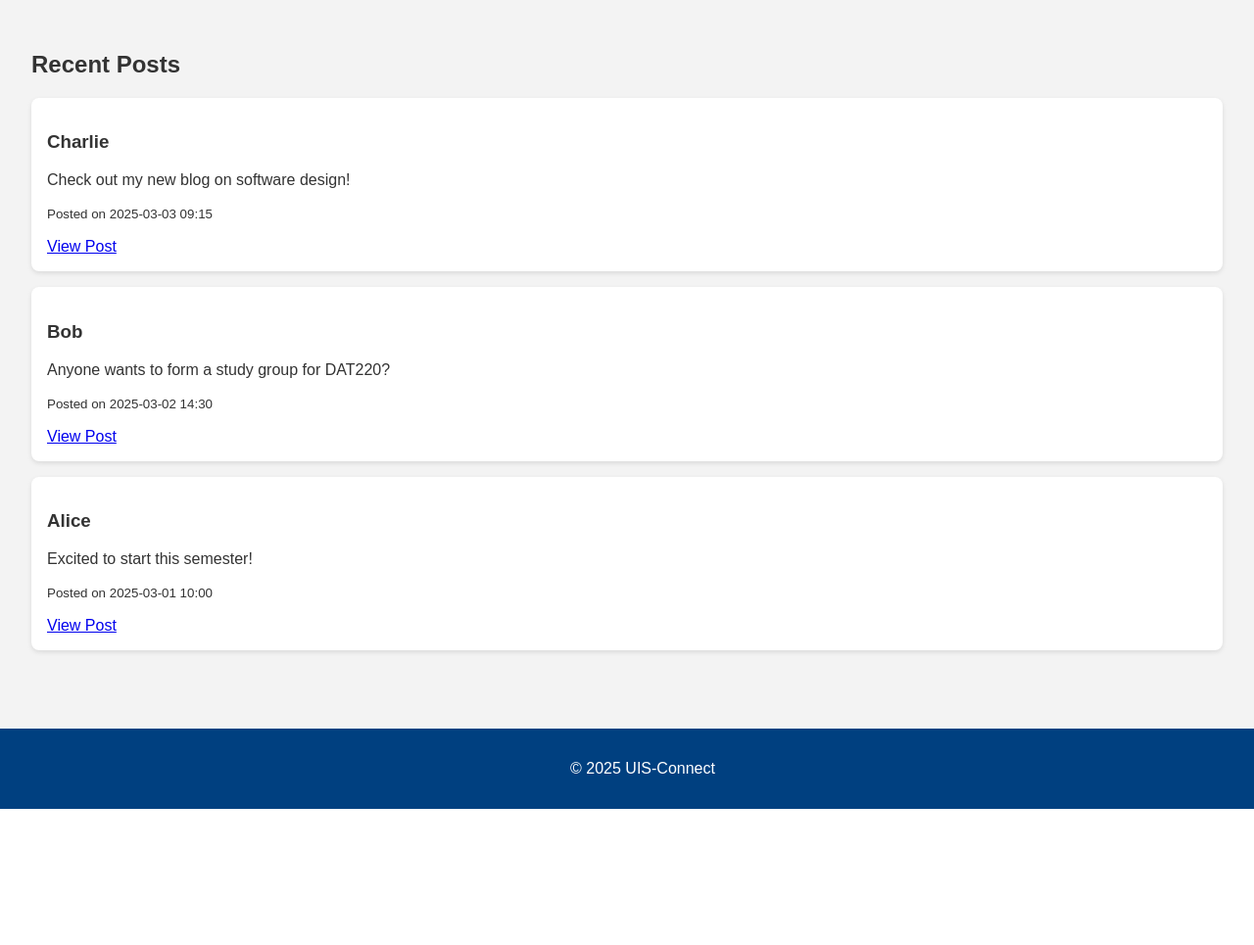
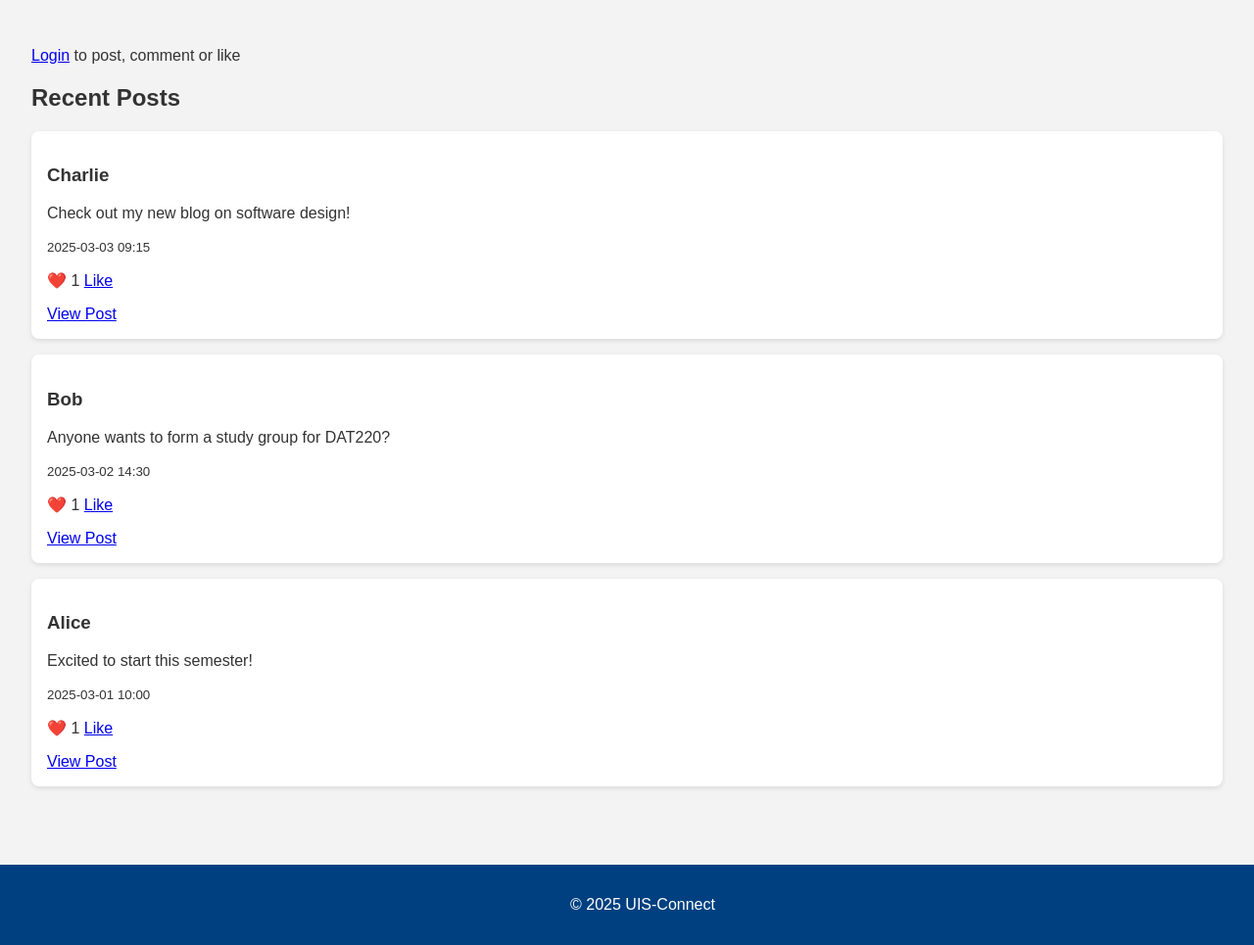
Before and after one commit to Odin-Troli19/UIS-CONNECT-PROJECT, a Flask app: page / in a window 1280 px wide. Shown: the part 130-1095 px from the top of the page at 98% size. Before the commit the page ends 956 px from the top, so only its background shows below. Run offline with Flask 3, Linux system fonts and the light colour scheme; data comes from the database, SQL or seed files in the repository.

Commit message:
new edits, adding newpost, likes

```diff
--- a/app/app.py
+++ b/app/app.py
@@ -1,12 +1,42 @@
-from flask import Flask, render_template, request, redirect, url_for
-from db_utils import get_all_posts, get_user_profile, get_post_with_comments, add_comment
+from flask import Flask, render_template, request, redirect, url_for, flash, session
+from db_utils import (
+    get_all_posts,
+    get_user_profile,
+    get_post_with_comments,
+    add_comment,
+    add_post,
+    like_post,
+    authenticate_user
+)
+from config import DATABASE
 
 app = Flask(__name__)
+app.secret_key = 'secret-key-for-demo'  # Change this for production
 
 @app.route('/')
 def index():
     posts = get_all_posts()
     return render_template('index.html', posts=posts)
+
+@app.route('/login', methods=['GET', 'POST'])
+def login():
+    if request.method == 'POST':
+        username = request.form['username']
+        user = authenticate_user(username)
+        if user:
+            session['user_id'] = user['id']
+            session['username'] = user['username']
+            flash('Login successful!', 'success')
+            return redirect(url_for('index'))
+        else:
+            flash('User not found.', 'error')
+    return render_template('login.html')
+
+@app.route('/logout')
+def logout():
+    session.clear()
+    flash('Logged out successfully.', 'info')
+    return redirect(url_for('index'))
 
 @app.route('/profile/<int:user_id>')
 def profile(user_id):
@@ -18,16 +48,38 @@ def profile(user_id):
 @app.route('/post/<int:post_id>', methods=['GET', 'POST'])
 def post(post_id):
     if request.method == 'POST':
-        # In real app, get user_id from session/login. For now, use dummy ID 1.
-        user_id = 1
+        user_id = session.get('user_id')
+        if not user_id:
+            flash("You must be logged in to comment.", 'error')
+            return redirect(url_for('login'))
         content = request.form['content']
         add_comment(post_id, user_id, content)
+        flash("Comment added!", "success")
         return redirect(url_for('post', post_id=post_id))
 
     post, comments = get_post_with_comments(post_id)
-    if not post:
-        return "Post not found", 404
     return render_template('post.html', post=post, comments=comments)
+
+@app.route('/new_post', methods=['GET', 'POST'])
+def new_post():
+    if 'user_id' not in session:
+        flash("Login to create a post.", "error")
+        return redirect(url_for('login'))
+    if request.method == 'POST':
+        content = request.form['content']
+        add_post(session['user_id'], content)
+        flash("Post created!", "success")
+        return redirect(url_for('index'))
+    return render_template('new_post.html')
+
+@app.route('/like/<int:post_id>')
+def like(post_id):
+    if 'user_id' not in session:
+        flash("Login to like posts.", "error")
+        return redirect(url_for('login'))
+    like_post(post_id, session['user_id'])
+    flash("Post liked!", "info")
+    return redirect(url_for('index'))
 
 if __name__ == '__main__':
     app.run(debug=True)
--- a/app/db_utils.py
+++ b/app/db_utils.py
@@ -3,13 +3,14 @@ from config import DATABASE
 
 def get_db_connection():
     conn = sqlite3.connect(DATABASE)
-    conn.row_factory = sqlite3.Row  # This allows dictionary-style access to columns
+    conn.row_factory = sqlite3.Row
     return conn
 
 def get_all_posts():
     conn = get_db_connection()
     posts = conn.execute("""
-        SELECT posts.id, posts.content, posts.timestamp, users.username
+        SELECT posts.id, posts.content, posts.timestamp, users.username,
+            (SELECT COUNT(*) FROM likes WHERE likes.post_id = posts.id) AS like_count
         FROM posts
         JOIN users ON posts.user_id = users.id
         ORDER BY posts.timestamp DESC
@@ -20,11 +21,7 @@ def get_all_posts():
 def get_user_profile(user_id):
     conn = get_db_connection()
     user = conn.execute("SELECT * FROM users WHERE id = ?", (user_id,)).fetchone()
-    posts = conn.execute("""
-        SELECT * FROM posts
-        WHERE user_id = ?
-        ORDER BY timestamp DESC
-    """, (user_id,)).fetchall()
+    posts = conn.execute("SELECT * FROM posts WHERE user_id = ? ORDER BY timestamp DESC", (user_id,)).fetchall()
     conn.close()
     return user, posts
 
@@ -49,9 +46,27 @@ def get_post_with_comments(post_id):
 
 def add_comment(post_id, user_id, content):
     conn = get_db_connection()
-    conn.execute("""
-        INSERT INTO comments (post_id, user_id, content, timestamp)
-        VALUES (?, ?, ?, datetime('now'))
-    """, (post_id, user_id, content))
+    conn.execute("INSERT INTO comments (post_id, user_id, content, timestamp) VALUES (?, ?, ?, datetime('now'))",
+                 (post_id, user_id, content))
     conn.commit()
     conn.close()
+
+def add_post(user_id, content):
+    conn = get_db_connection()
+    conn.execute("INSERT INTO posts (user_id, content, timestamp) VALUES (?, ?, datetime('now'))",
+                 (user_id, content))
+    conn.commit()
+    conn.close()
+
+def like_post(post_id, user_id):
+    conn = get_db_connection()
+    conn.execute("INSERT INTO likes (post_id, user_id, timestamp) VALUES (?, ?, datetime('now'))",
+                 (post_id, user_id))
+    conn.commit()
+    conn.close()
+
+def authenticate_user(username):
+    conn = get_db_connection()
+    user = conn.execute("SELECT * FROM users WHERE username = ?", (username,)).fetchone()
+    conn.close()
+    return user
--- a/app/static/style.css
+++ b/app/static/style.css
@@ -81,3 +81,29 @@ footer {
     bottom: 0;
     width: 100%;
 }
+
+.flash {
+    padding: 0.75rem;
+    margin: 1rem 0;
+    border-radius: 6px;
+    font-weight: bold;
+}
+.flash.success { background-color: #d4edda; color: #155724; }
+.flash.error { background-color: #f8d7da; color: #721c24; }
+.flash.info { background-color: #d1ecf1; color: #0c5460; }
+
+/* Mobile responsiveness */
+@media (max-width: 600px) {
+    body {
+        font-size: 14px;
+        padding: 1rem;
+    }
+
+    header, nav, footer {
+        text-align: center;
+    }
+
+    header div {
+        flex-direction: column;
+    }
+}
--- a/app/templates/index.html
+++ b/app/templates/index.html
@@ -1,15 +1,27 @@
 {% extends "base.html" %}
 
 {% block content %}
+{% with messages = get_flashed_messages(with_categories=true) %}
+    {% for category, message in messages %}
+        <div class="flash {{ category }}">{{ message }}</div>
+    {% endfor %}
+{% endwith %}
+
+{% if session.get('username') %}
+    <p>Welcome, {{ session.username }}! <a href="{{ url_for('logout') }}">Logout</a></p>
+    <a href="{{ url_for('new_post') }}">+ New Post</a>
+{% else %}
+    <p><a href="{{ url_for('login') }}">Login</a> to post, comment or like</p>
+{% endif %}
+
 <h2>Recent Posts</h2>
 {% for post in posts %}
     <div class="post">
         <h3>{{ post.username }}</h3>
         <p>{{ post.content }}</p>
-            <p><small>Posted on {{ post.timestamp }}</small></p>
+        <p><small>{{ post.timestamp }}</small></p>
+        <p>❤️ {{ post.like_count }} <a href="{{ url_for('like', post_id=post.id) }}">Like</a></p>
         <a href="{{ url_for('post', post_id=post.id) }}">View Post</a>
     </div>
-    {% else %}
-        <p>No posts available.</p>
 {% endfor %}
 {% endblock %}
```
Also changed, not shown: app/templates/login.html (added, +10 -0 lines), app/templates/new_post.html (added, +9 -0 lines). Lines whose indentation alone changed are shown as unchanged.
